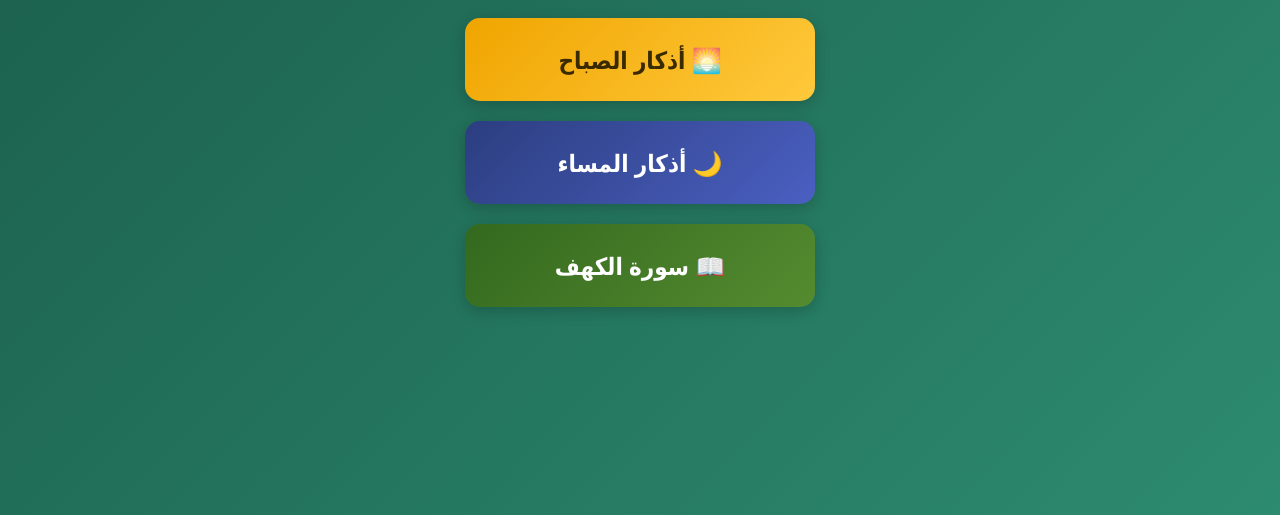
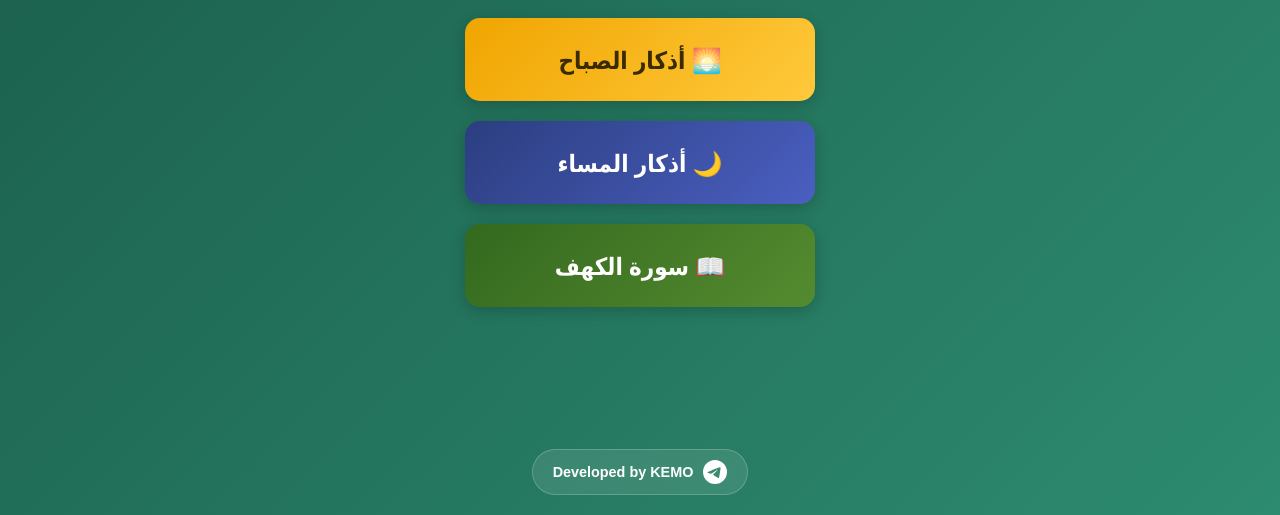
Before and after one commit to kareemcode17x/azkar-site, a plain HTML site: page index.html in a window 1280 px wide. Shown: the part 285-800 px from the top of the page. Drawn offline with Linux system fonts and the light colour scheme.

Commit message:
Update index.html

```diff
--- a/index.html
+++ b/index.html
@@ -44,7 +44,13 @@
         <a href="evening.html" class="btn btn-evening">🌙 أذكار المساء</a>
         <a href="kahf.html" class="btn" style="background: linear-gradient(135deg, #33691e, #558b2f); color: white;">📖 سورة الكهف</a>
     </div>
-
+           <!-- زرار التليجرام في الصفحة الرئيسية -->
+    <div style="position: fixed; bottom: 20px; width: 100%; text-align: center; z-index: 100;">
+        <a href="https://t.me/K_Zsc1" target="_blank" style="display: inline-flex; align-items: center; gap: 10px; background: rgba(255,255,255,0.1); color: #fff; padding: 10px 20px; border-radius: 50px; text-decoration: none; font-weight: bold; border: 1px solid rgba(255,255,255,0.2); backdrop-filter: blur(5px); transition: 0.2s;">
+            <svg width="24" height="24" viewBox="0 0 24 24" fill="none" xmlns="http://www.w3.org/2000/svg"><path d="M11.944 0A12 12 0 0 0 0 12a12 12 0 0 0 12 12 12 12 0 0 0 12-12A12 12 0 0 0 12 0a12 12 0 0 0-.056 0zm4.962 7.224c.1-.002.321.023.465.14a.506.506 0 0 1 .171.325c.016.093.036.306.02.472-.18 1.898-.962 6.502-1.36 8.627-.168.9-.499 1.201-.82 1.23-.696.065-1.225-.46-1.9-.902-1.056-.693-1.653-1.124-2.678-1.8-1.185-.78-.417-1.21.258-1.91.177-.184 3.247-2.977 3.307-3.23.007-.032.014-.15-.056-.212s-.174-.041-.249-.024c-.106.024-1.793 1.14-5.061 3.345-.48.33-.913.49-1.302.48-.428-.008-1.252-.241-1.865-.44-.752-.245-1.349-.374-1.297-.789.027-.216.325-.437.893-.663 3.498-1.524 5.83-2.529 6.998-3.014 3.332-1.386 4.025-1.627 4.476-1.635z" fill="currentColor"/></svg>
+            <span style="font-family: sans-serif; font-size: 0.9rem;">Developed by KEMO</span>
+        </a>
+    </div>
     <script>
         if (localStorage.getItem('theme') === 'dark') {
             document.body.classList.add('dark-mode');
```
